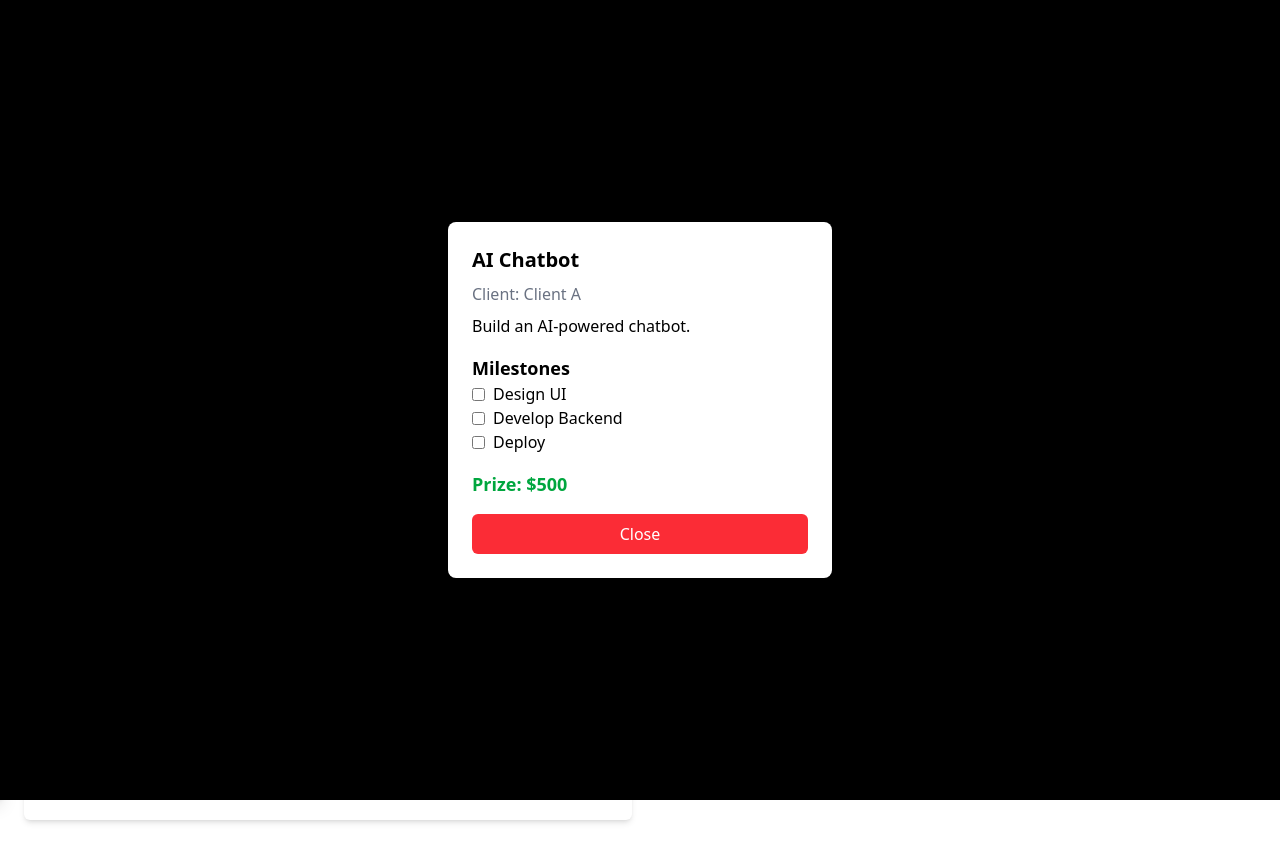
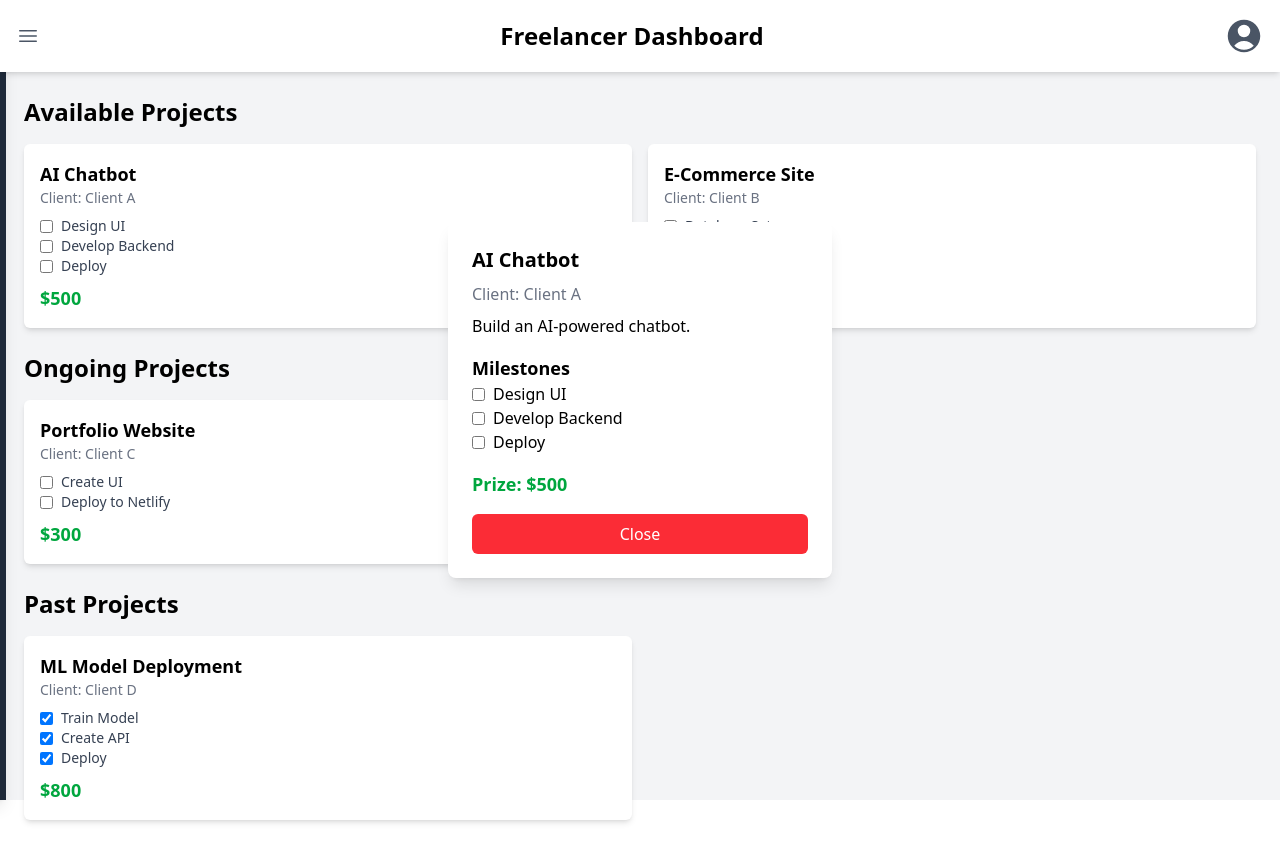
Before and after one commit to Dev-Garg-1/bitbybit, a React (Vite) app in the folder client/: page /freelancer in a window 1280 px wide. Both pictures are taken after a click on the element 328 px from the left and 236 px from the top of the page. Built offline with nearby package versions, Linux system fonts and the light colour scheme.

Commit message:
project completed

```diff
--- a/client/src/components/ProjectModal.jsx
+++ b/client/src/components/ProjectModal.jsx
@@ -6,7 +6,7 @@
       initial={{ opacity: 0, scale: 0.8 }}
       animate={{ opacity: 1, scale: 1 }}
       exit={{ opacity: 0, scale: 0.8 }}
-      className="fixed inset-0 flex items-center justify-center bg-black bg-opacity-50"
+      className="fixed inset-0 flex items-center justify-center  bg-opacity-50"
     >
       <motion.div
         initial={{ y: 50, opacity: 0 }}
```
Also changed, not shown: 2 other files (tests, documents, lock files or other folders).
